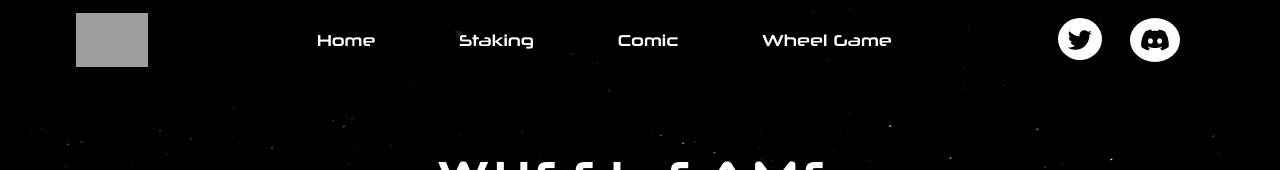
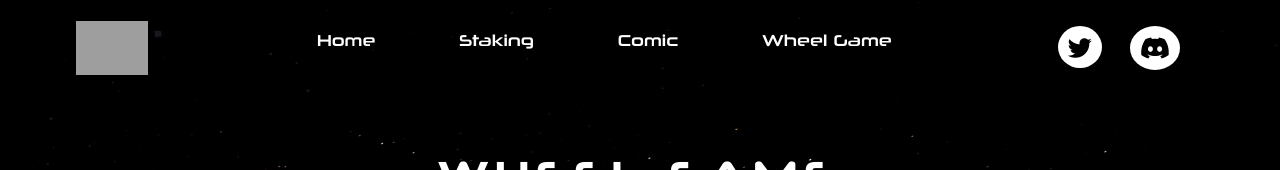
Before and after one commit to BlessedSiden1234/NFT, a plain HTML site: page wheel.html in a window 1280 px wide. Shown: the top 170 px of the page. Drawn offline with nearby package versions, Linux system fonts and the light colour scheme; grey boxes are pictures that could not be loaded.

Commit message:
Update styles.css

```diff
--- a/styles/styles.css
+++ b/styles/styles.css
@@ -6,7 +6,7 @@ html * {
 }
 body{
   background-image: url("../images/2-testings.jpg");
-  animation: animate 30s infinite;
+  animation: animate 50s infinite;
   animation-timing-function:linear;
 }
 
@@ -18,7 +18,7 @@ body{
 
 .bg-container{
     background-image: url("../images/2-testings.jpg");
-    background-position: center;
+    background-position: right bottom;
     background-size: cover;
     animation: animate 30s infinite;
     animation-timing-function:linear;
@@ -34,6 +34,7 @@ body{
 .navbar-nav a{
     color: #FFF !important;
     font-family:myFirstFont;
+    border-radius: 8px !important;
 }
 
 .header{
@@ -68,6 +69,7 @@ body{
   top: 25%;
   max-width: 600px;
   margin: 0 auto;
+  border-radius: 15px !important;
 }
 
 .left{
@@ -82,6 +84,9 @@ body{
   margin-left: 16px;
 }
 
+.navbar>.container-fluid{
+  padding-top: 8px;
+}
 
 .navbar-nav a:hover{
     background-color: #FFF !important;
@@ -89,7 +94,8 @@ body{
 }
 
 .navbar-expand-lg .navbar-nav .nav-link {
-  padding: 12px 6px;
+  padding: 6px 6px;
+  margin-bottom: 16px;
 }
 
   .top{
@@ -535,11 +541,12 @@ body{
 .wheel-spin{
   position: relative;
   background-image: url("../images/2-testings.jpg");
-  width: 90%;
+  width: 15%;
   margin:0 auto;
   animation: animate 30s infinite;
   animation-timing-function:linear;
 }
+
 #chart{
     width:200px;
     height:200px;
@@ -612,6 +619,10 @@ body{
       text-align: center;
     }
 
+    .wheel-spin{
+      width: 55%;
+    }
+
     .navbar-nav{
       width: 100%;
     }
```
